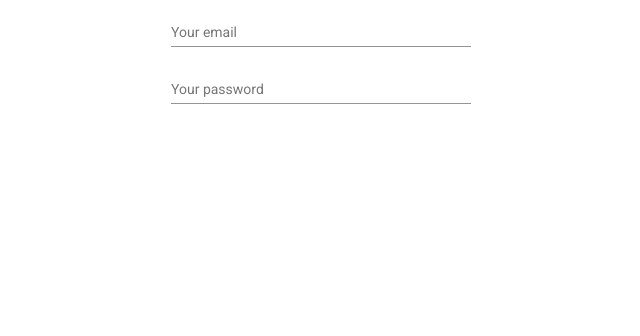
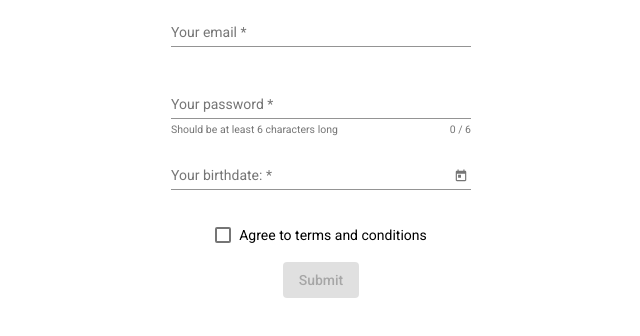
Before and after one commit to oswaldosalazar/fitness-tracker, an Angular app: page /signup in a window 1280 px wide. Shown: the top 336 px of the page, without its empty margins (319-959 px from the left). Built offline with nearby package versions, Linux system fonts and the light colour scheme.

Commit message:
Signup form finished - no functionality yet

```diff
--- a/src/app/app.module.ts
+++ b/src/app/app.module.ts
@@ -12,6 +12,7 @@ import { NewTrainingComponent } from './training/new-training/new-training.compo
 import { PastTrainingComponent } from './training/past-training/past-training.component';
 import { WelcomeComponent } from './welcome/welcome.component';
 import { AppRoutingModule } from './app-routing.module';
+import { FormsModule } from '@angular/forms';
 
 @NgModule({
   declarations: [
@@ -28,7 +29,8 @@ import { AppRoutingModule } from './app-routing.module';
     BrowserAnimationsModule,
     MaterialModule,
     AppRoutingModule,
-    FlexLayoutModule
+    FlexLayoutModule,
+    FormsModule
   ],
   providers: [],
   bootstrap: [AppComponent]
--- a/src/app/auth/signup/signup.component.html
+++ b/src/app/auth/signup/signup.component.html
@@ -1,10 +1,69 @@
 <section class="signup-form">
-  <form fxLayout="column" fxLayoutAlign="center center">
+  <form
+    fxLayout="column"
+    fxLayoutAlign="center center"
+    fxLayoutGap="15px"
+    #f="ngForm"
+    (ngSubmit)="onSubmit(f)"
+  >
     <mat-form-field>
-      <input type="email" matInput placeholder="Your email" />
+      <input
+        type="email"
+        matInput
+        placeholder="Your email"
+        ngModel
+        name="email"
+        email
+        required
+        #emailInput="ngModel"
+      />
+      <mat-error *ngIf="emailInput.hasError('required')"
+        >Email is required</mat-error
+      >
+      <mat-error *ngIf="!emailInput.hasError('required')"
+        >Email is invalid</mat-error
+      >
+    </mat-form-field>
+    <mat-form-field hintLabel="Should be at least 6 characters long">
+      <input
+        type="password"
+        matInput
+        placeholder="Your password"
+        ngModel
+        name="password"
+        required
+        minlength="6"
+        #pwInput="ngModel"
+      />
+      <mat-hint align="end">{{ pwInput.value?.length }} / 6</mat-hint>
+      <mat-error>Has to be at least 6 characters long</mat-error>
     </mat-form-field>
     <mat-form-field>
-      <input type="password" matInput placeholder="Your password" />
+      <input
+        matInput
+        placeholder="Your birthdate:"
+        [matDatepicker]="picker"
+        [max]="maxDate"
+        ngModel
+        name="birthdate"
+        required
+      />
+      <mat-datepicker-toggle
+        matSuffix
+        [for]="picker"
+      ></mat-datepicker-toggle>
+      <mat-datepicker #picker></mat-datepicker>
     </mat-form-field>
+    <mat-checkbox ngModel name="agree" required color="primary"
+      >Agree to terms and conditions</mat-checkbox
+    >
+    <button
+      type="submit"
+      mat-raised-button
+      color="primary"
+      [disabled]="f.invalid"
+    >
+      Submit
+    </button>
   </form>
 </section>
--- a/src/app/auth/signup/signup.component.ts
+++ b/src/app/auth/signup/signup.component.ts
@@ -1,4 +1,5 @@
 import { Component, OnInit } from '@angular/core';
+import { NgForm } from '@angular/forms';
 
 @Component({
   selector: 'app-signup',
@@ -6,7 +7,16 @@ import { Component, OnInit } from '@angular/core';
   styleUrls: ['./signup.component.css']
 })
 export class SignupComponent implements OnInit {
+  maxDate;
+
   constructor() {}
 
-  ngOnInit(): void {}
+  ngOnInit(): void {
+    this.maxDate = new Date();
+    this.maxDate.setFullYear(this.maxDate.getFullYear() - 13);
+  }
+
+  onSubmit(form: NgForm) {
+    console.log(form);
+  }
 }
```
Also changed, not shown: src/app/material.module.ts (+11 -2 lines).
